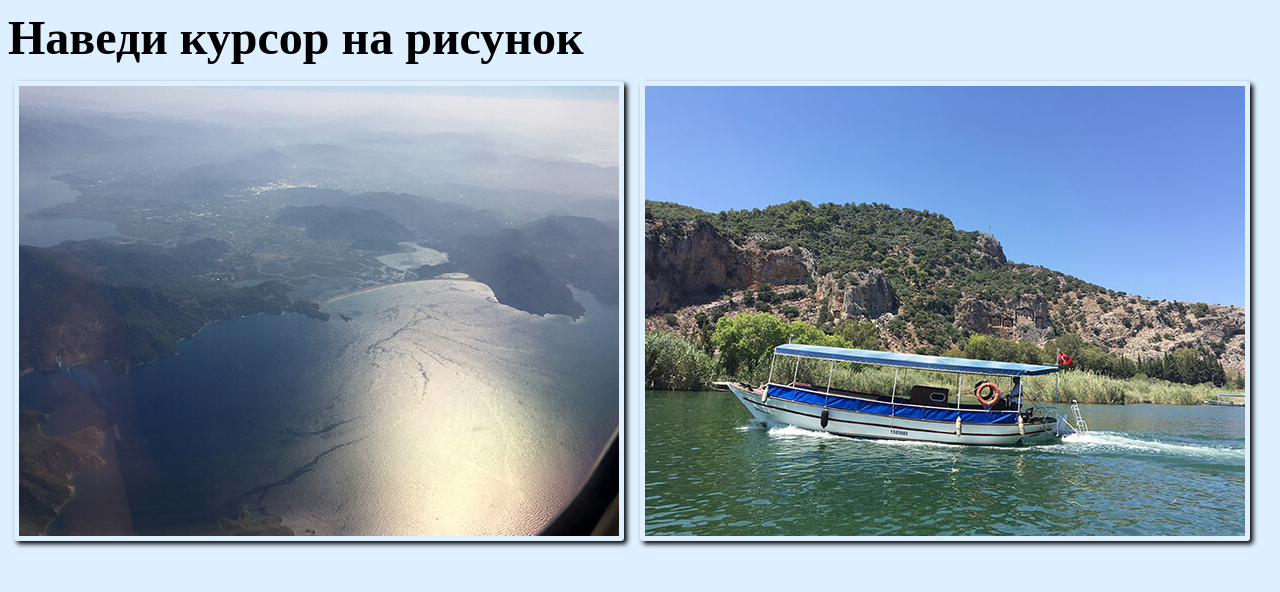
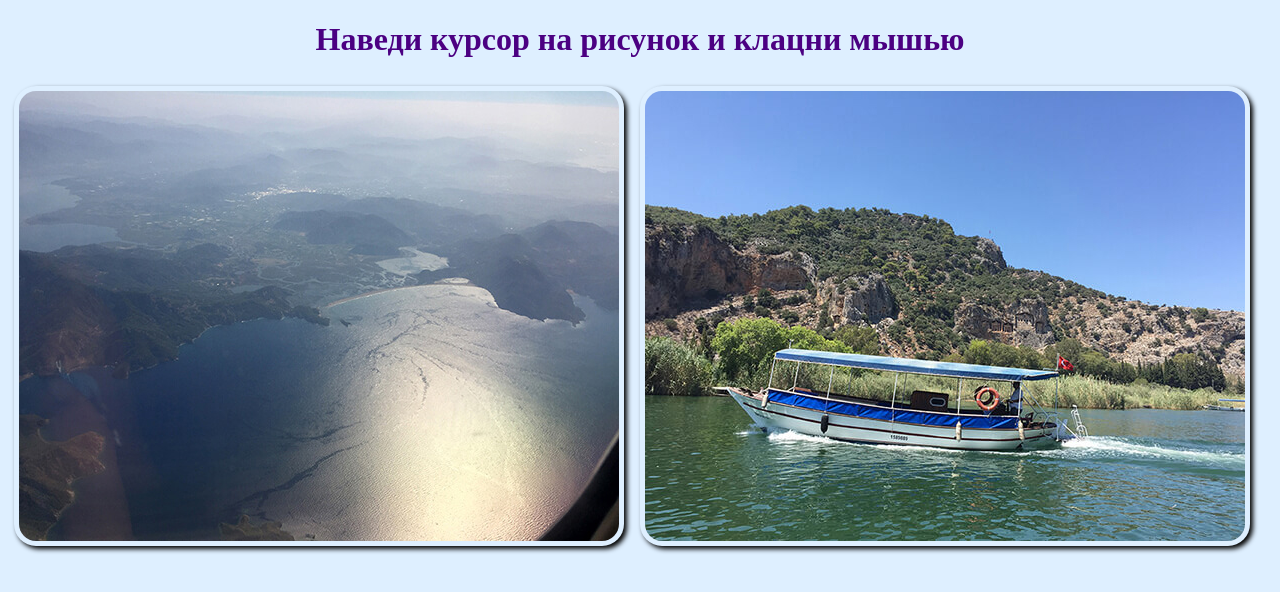
Before and after one commit to ArturWer/eventImages, a plain HTML site: page index.html in a window 1280 px wide. Drawn offline with Linux system fonts and the light colour scheme.

Commit message:
changed images and addEventListeners CLICK on picture

```diff
--- a/css/style.css
+++ b/css/style.css
@@ -2,18 +2,14 @@ body{
 	background: #DEEFFF; /* Old browsers */
 }
 h1{
-	font-size: 3em;
-	margin: 10px auto;
+	font-size: 2em;
+	text-align: center;
+	color: indigo;
 }
 img{
 	box-shadow: 3px 3px 5px black;
-	border-radius: 3px;
+	border-radius: 22px;
 	padding: 5px;
 	margin: 6px;
 	max-width: 600px;
 }
-@media (min-width: 250px;)and(max-width: 600px;){
-	img{
-		width: 95%;
-	}
-}
--- a/index.html
+++ b/index.html
@@ -12,23 +12,9 @@
 
 	</header>
 	<main>
-		<h1>Наведи курсор на рисунок</h1>
-		<img srcset="img/IMG_0524_320w.JPG 320w,
-					img/IMG_0524_480w.JPG 480w,
-					img/IMG_0524_600w.JPG 600w"
-			 sizes="(max-width: 320px) 310px,
-			 		(max-width: 480px) 470px,
-			 		(max-width: 600px) 590px,
-			 		600px"
-			 src="img/IMG_0524_600w.JPG" class="fly" alt="fly image">
-		<img srcset="img/IMG_0471_320w.JPG 320w,
-					img/IMG_0471_480w.JPG 480w,
-					img/IMG_0471_600w.JPG 600w"
-			 sizes="(max-width: 320px) 310px,
-			 		(max-width: 480px) 470px,
-			 		(max-width: 600px) 590px,
-			 		600px"
-			src="img/IMG_0471_600w.JPG" class="river" alt="river with a boat image">
+		<h1>Наведи курсор на рисунок и клацни мышью</h1>
+		<img src="img/IMG_0524_600w.JPG" class="fly" alt="fly image">
+		<img src="img/IMG_0471_600w.JPG" class="river" alt="river with a boat image">
 	</main>
 	<footer>
 
--- a/scripts/script.js
+++ b/scripts/script.js
@@ -7,6 +7,9 @@ for (let i = images.length - 1; i >= 0; i--) {
 	}, false);
 	images[i].addEventListener ('mouseout', function (e) {
 		imgBack(e.target);
+	}, false);
+	images[i].addEventListener ('click', function (e) {
+		clickImg(e.target);
 	}, false);
 };
 
@@ -26,3 +29,11 @@ function imgBack(target){
 			target.attributes.src.nodeValue = "img/IMG_0524_600w.JPG"
 		};
 };
+function clickImg(target){
+	let className = target.className;
+		if (className === 'river') {
+			target.attributes.src.nodeValue = "img/IMG_9387_600w.jpg";
+		} else if(className === 'fly'){
+			target.attributes.src.nodeValue = "img/IMG_9464_600w.JPG"
+		};
+};
```
Also changed, not shown: img/IMG_0282_320w.jpg (deleted), img/IMG_0282_480w.jpg (deleted), img/IMG_0283_320w.jpg (deleted), img/IMG_0283_480w.jpg (deleted), img/IMG_0471_320w.jpg (deleted), img/IMG_0471_480w.jpg (deleted), img/IMG_0524_320w.jpg (deleted), img/IMG_0524_480w.jpg (deleted), img/IMG_9387_600w.jpg (added), img/IMG_9464_600w.jpg (added).
